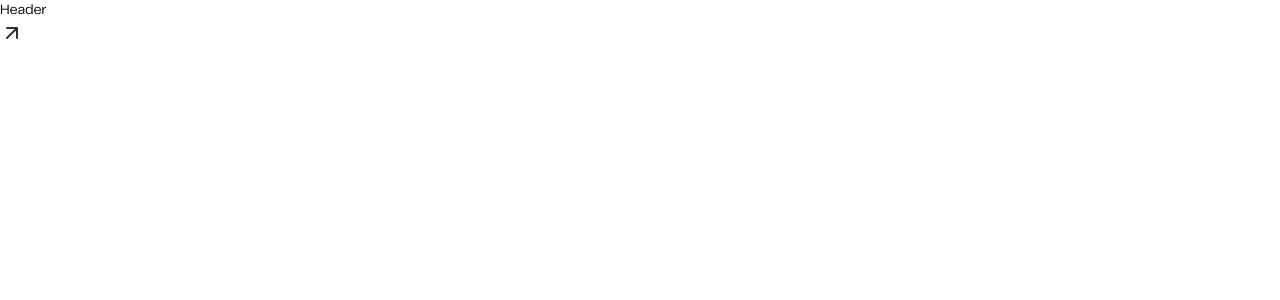
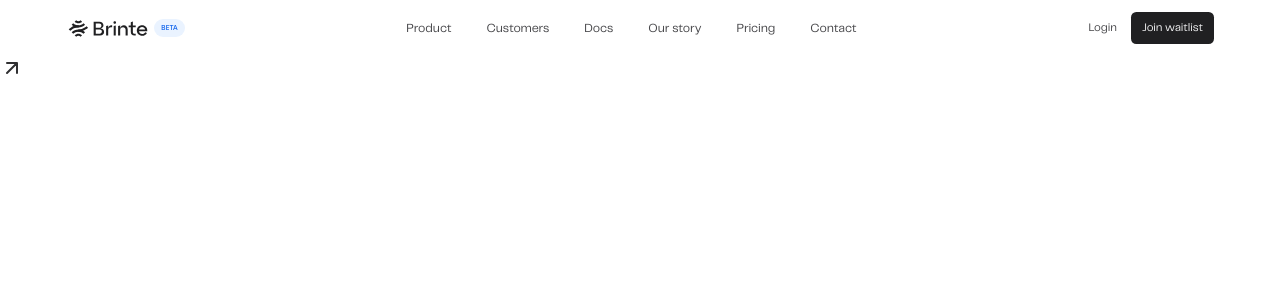
Before and after one commit to layrayson/okra-fe-design-test, a Next.js app: page / in a window 1280 px wide. Shown: the top 300 px of the page. Built offline with nearby package versions, Linux system fonts and the light colour scheme.

Commit message:
FEAT: impement header

```diff
--- a/src/components/custom/Button.tsx
+++ b/src/components/custom/Button.tsx
@@ -16,7 +16,7 @@ const Button = ({
 }: ButtonProps) => {
   return (
     <button
-      className={"flex items-center justify-center " + className}
+      className={"flex items-center justify-center rounded-md h-9 " + className}
       onClick={onClick}
       type={type}
       disabled={disabled}
--- a/src/components/shared/Header.tsx
+++ b/src/components/shared/Header.tsx
@@ -1,5 +1,89 @@
+import Image from "next/image";
+import { SectionAlign } from "./SectionAlign";
+import Button from "../custom/Button";
+import Link from "next/link";
+
 const Header = () => {
-  return <nav>Header</nav>;
+  return (
+    <nav className="">
+      <div className="h-16 flex justify-between items-center max-w-1312px mx-auto">
+        <div className="flex items-center gap-x-1">
+          <div className="relative w-24 h-6">
+            <Image
+              src={"/assets/logos/brinte_logo.svg"}
+              alt="brinte logo"
+              className=""
+              fill
+            />
+          </div>
+
+          <div className="w-9 h-5 bg-blue-100 rounded-full flex justify-center items-center">
+            <p className="text-xxs text-blue-500 font-semibold">BETA</p>
+          </div>
+        </div>
+
+        <div className="flex gap-x-4 items-center">
+          <div className="px-3">
+            <Link
+              href={"/products"}
+              className={`text-sm text-black-label font-medium`}
+            >
+              Product
+            </Link>
+          </div>
+          <div className="px-3">
+            <Link
+              href={"/customers"}
+              className={`text-sm text-black-label font-medium`}
+            >
+              Customers
+            </Link>{" "}
+          </div>
+          <div className="px-3">
+            <Link
+              href={"/docs"}
+              className={`text-sm text-black-label font-medium`}
+            >
+              Docs
+            </Link>{" "}
+          </div>
+          <div className="px-3">
+            <Link
+              href={"/our-story"}
+              className={`text-sm text-black-label font-medium`}
+            >
+              Our story
+            </Link>{" "}
+          </div>
+          <div className="px-3">
+            <Link
+              href={"/pricing"}
+              className={`text-sm text-black-label font-medium`}
+            >
+              Pricing
+            </Link>{" "}
+          </div>
+          <div className="px-3">
+            <Link
+              href={"/contact"}
+              className={`text-sm text-black-label font-medium`}
+            >
+              Contact
+            </Link>
+          </div>
+        </div>
+
+        <div className="flex justify-between gap-x-1">
+          <Button className="bg-transparent text-black-label text-13px px-3 font-medium">
+            Login
+          </Button>
+          <Button className="bg-black-900 text-black-on-neutral text-13px w-95px font-medium">
+            Join waitlist
+          </Button>
+        </div>
+      </div>
+    </nav>
+  );
 };
 
 export default Header;
--- /dev/null
+++ b/src/components/shared/SectionAlign.tsx
@@ -0,0 +1,8 @@
+import { ReactNode } from "react";
+
+type Props = {
+  children: ReactNode;
+};
+export const SectionAlign = ({ children }: Props) => {
+  return <div className="max-w-650px mx-auto mx-2">{children}</div>;
+};
--- a/src/lib/theme/AppColors.ts
+++ b/src/lib/theme/AppColors.ts
@@ -4,7 +4,7 @@ export const AppColors = {
     subdued: "#909092",
     label: "#464649",
     900: "#202022",
-    "text-on-neutral": "#F2F2F3",
+    "on-neutral": "#F2F2F3",
   },
   primary: {
     200: "#A277FF",
@@ -12,7 +12,7 @@ export const AppColors = {
     500: "#BA9AFF",
     border: "#824FE7",
     700: "#FEFEFF",
-    "text-on-primary": "#FEFEFF",
+    "on-primary": "#FEFEFF",
   },
 
   blue: {
--- a/tailwind.config.ts
+++ b/tailwind.config.ts
@@ -1,6 +1,7 @@
 import { AppColors } from "./src/lib/theme/AppColors";
 import type { Config } from "tailwindcss";
-
+const base = 16;
+const customSpacings = [95, 650, 1312];
 const config: Config = {
   content: [
     "./src/pages/**/*.{js,ts,jsx,tsx,mdx}",
@@ -15,7 +16,7 @@ const config: Config = {
           subdued: AppColors.black.subdued,
           label: AppColors.black.label,
           900: AppColors.black[900],
-          "text-on-neutral": AppColors.black["text-on-neutral"],
+          "on-neutral": AppColors.black["on-neutral"],
         },
         primary: {
           200: AppColors.primary[200],
@@ -23,7 +24,7 @@ const config: Config = {
           500: AppColors.primary[500],
           border: AppColors.primary.border,
           700: AppColors.primary[700],
-          "text-on-primary": AppColors.primary["text-on-primary"],
+          "on-primary": AppColors.primary["on-primary"],
         },
         blue: {
           100: AppColors.blue[100],
@@ -34,8 +35,16 @@ const config: Config = {
           500: AppColors.orange[500],
         },
       },
+      spacing: customSpacings.reduce((acc, value) => {
+        acc[`${value}px`] = `${value / base}rem`;
+        return acc;
+      }, {} as Record<string, string>),
       fontFamily: {
         sans: ["var(--font-pptelegraf)"],
+      },
+      fontSize: {
+        xxs: `${8 / base}rem`,
+        "13px": `${13 / base}rem`,
       },
     },
   },
```
Also changed, not shown: public/assets/logos/brinte_logo.svg (renamed from public/assets/logos/brint_logo.svg).
